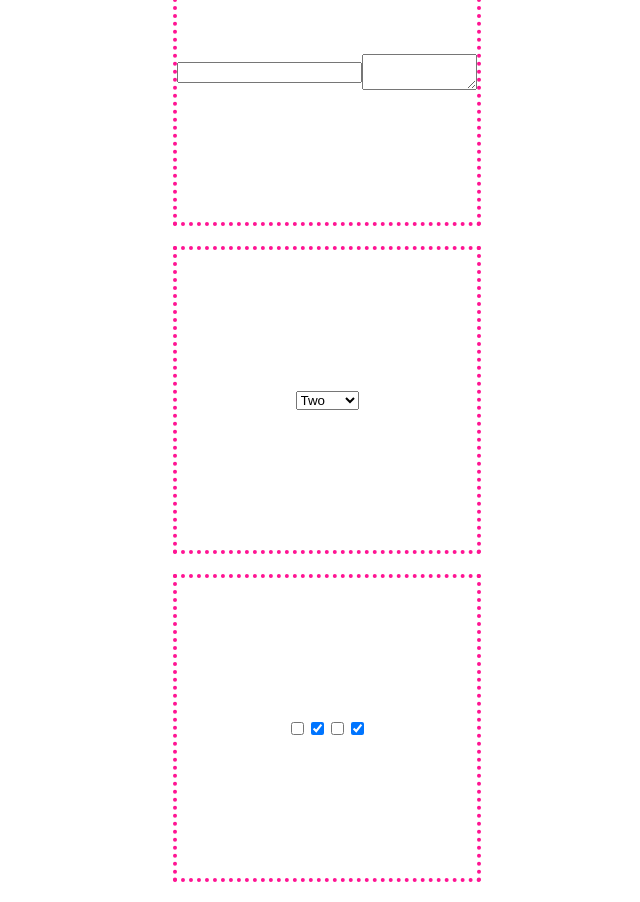
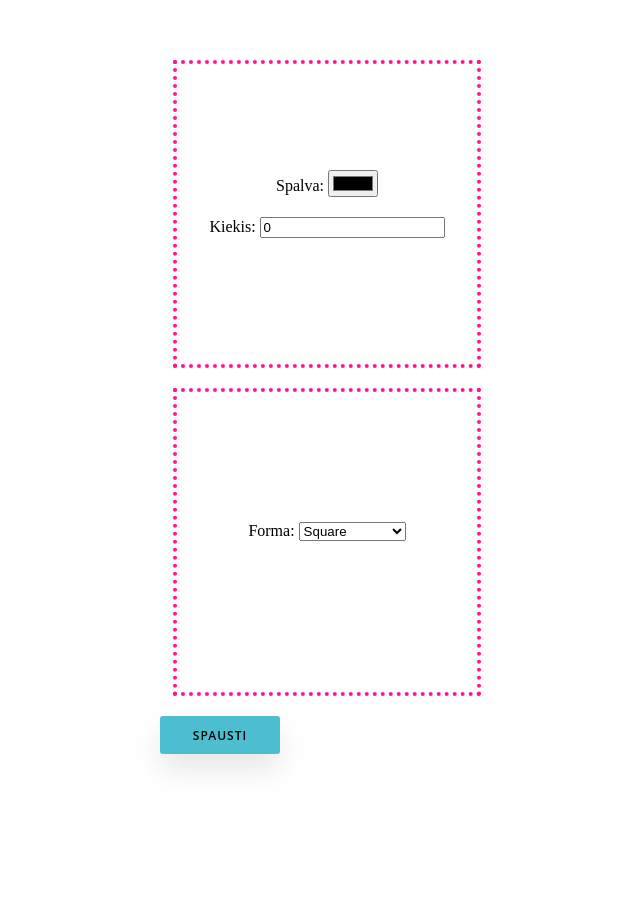
Before and after one commit to gretapos/liutas, a React (Create React App) app in the folder dziungles/: page / in a window 1280 px wide. Shown: the whole page, without its empty margins (313-953 px from the left). After the commit the page ends 800 px from the top, so only its background shows below. Built offline with nearby package versions, Linux system fonts and the light colour scheme.

Commit message:
nd4 nebaigti

```diff
--- /dev/null
+++ b/dziungles/src/Components/ButtonNd.jsx
@@ -0,0 +1,14 @@
+function ButtonNd ({sum}) {
+
+
+    return (
+        <>
+            <div className="button">
+                <button onClick={sum}>Spausti</button>
+            </div>
+        </>
+    )
+
+}
+
+export default ButtonNd;
--- /dev/null
+++ b/dziungles/src/Components/SelectNd.jsx
@@ -0,0 +1,29 @@
+import { useState } from "react";
+
+
+function SelectNd() {
+
+    const [value, setValue] = useState('2')
+
+    const change = e => {
+        setValue(e.target.value);
+    }
+
+    return (
+        <>
+            <div className="sq">
+                <div className='formgroup'>
+                    <label>Forma: </label>
+                    <select onChange={change} value={value}>
+                        <option value={1}>Circle</option>
+                        <option value={2}>Square</option>
+                        <option value={3}>Vertical line</option>
+                        <option value={4}>Horizontal line</option>
+                    </select>
+                </div>
+            </div>
+        </>
+    )
+}
+
+export default SelectNd;
--- /dev/null
+++ b/dziungles/src/Components/TextNd.jsx
@@ -0,0 +1,32 @@
+import { useState } from "react";
+
+function TextNd() {
+
+    const [color, setValue] = useState('')
+    const [kiekis, setTvalue] = useState(0)
+
+    const changeSpalva = e => {
+        setValue(e.target.value);
+    }
+
+    const changeKiekis = e => {
+        setTvalue(e.target.value);
+    }
+
+    return (
+        <>
+            <div className="sq">
+                <div className='formgroup'>
+                    <label>Spalva: </label>
+                    <input onChange={changeSpalva} type="color" name="spalva" value={color} />
+                </div>
+                <div className='formgroup'>
+                    <label>Kiekis: </label>
+                    <input onChange={changeKiekis} type="number" name="kiekis" min="0" value={kiekis} />
+                </div>
+            </div>
+        </>
+    );
+}
+
+export default TextNd;
--- a/dziungles/src/app.jsx
+++ b/dziungles/src/app.jsx
@@ -1,6 +1,8 @@
-import CheckBoxInput from "./Components/CheckBoxInput";
-import SelectInput from "./Components/SelectInput";
-import TextInput from "./Components/TextInput";
+import TextNd from "./Components/TextNd";
+import SelectNd from "./Components/SelectNd";
+import ButtonNd from "./Components/ButtonNd";
+
+
 
 function App() {
 
@@ -8,9 +10,10 @@ function App() {
 
     return (
         <>
-            <TextInput></TextInput>
-            <SelectInput></SelectInput>
-            <CheckBoxInput></CheckBoxInput>
+
+            <TextNd></TextNd>
+            <SelectNd></SelectNd>
+            <ButtonNd></ButtonNd>
         </>
     )
 }
--- a/dziungles/src/index.scss
+++ b/dziungles/src/index.scss
@@ -133,9 +133,14 @@ button {
     display: flex;
     justify-content: center;
     align-items: center;
+    flex-direction: column;
     width: 300px;
     height: 300px;
     margin: 20px;
     border: 4px dotted deeppink;
     transition: all 4s cubic-bezier(0.075, 0.82, 0.165, 1);
 }
+
+.formgroup{
+    margin-bottom: 20px;
+}
```
Also changed, not shown: dziungles/src/App12.jsx (added, +18 -0 lines).
